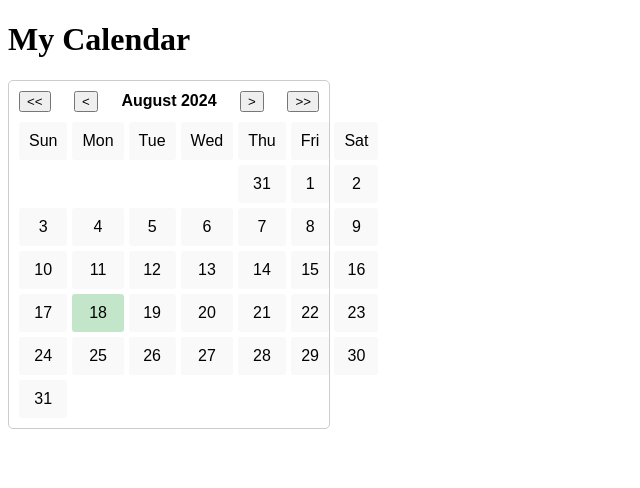
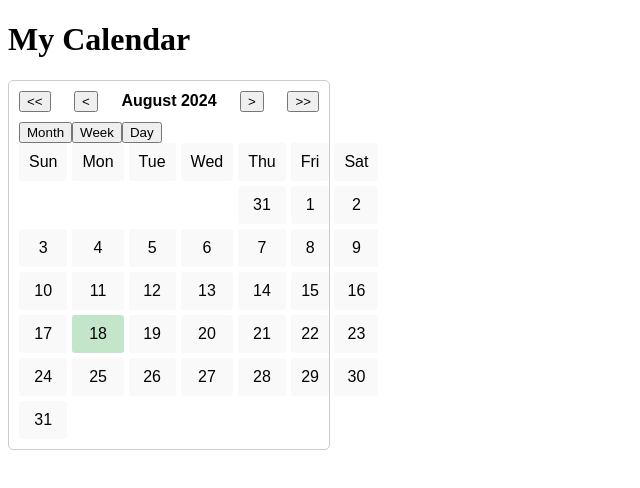
Before and after one commit to ankurhalder/calendar, a React (Vite) app: page / in a window 1280 px wide. Shown: the top 488 px of the page, without its empty margins (0-640 px from the left). Built offline with nearby package versions, Linux system fonts and the light colour scheme.

Commit message:
chore: Add view switcher to calendar component

```diff
--- a/src/components/Calendar.jsx
+++ b/src/components/Calendar.jsx
@@ -8,6 +8,7 @@ const Calendar = () => {
   const [newEvent, setNewEvent] = useState("");
   const [recurrence, setRecurrence] = useState("none");
   const [category, setCategory] = useState("work");
+  const [view, setView] = useState("month");
 
   const daysOfWeek = ["Sun", "Mon", "Tue", "Wed", "Thu", "Fri", "Sat"];
 
@@ -53,6 +54,10 @@ const Calendar = () => {
     );
   };
 
+  const changeView = (viewType) => {
+    setView(viewType);
+  };
+
   const generateCalendar = () => {
     const calendarDays = [];
     let day = firstDayOfMonth;
@@ -76,7 +81,44 @@ const Calendar = () => {
     return calendarDays;
   };
 
-  const calendarDays = generateCalendar();
+  const generateWeekView = () => {
+    const startOfWeek = new Date(currentDate);
+    startOfWeek.setDate(currentDate.getDate() - currentDate.getDay());
+    const weekDays = [];
+    for (let i = 0; i < 7; i++) {
+      weekDays.push(new Date(startOfWeek));
+      startOfWeek.setDate(startOfWeek.getDate() + 1);
+    }
+    return weekDays;
+  };
+
+  const generateDayView = () => {
+    return [new Date(currentDate)];
+  };
+
+  const getEventsForDate = (date) => {
+    const dateKey = date.toDateString();
+    let dateEvents = events[dateKey] || [];
+    Object.keys(events).forEach((key) => {
+      events[key].forEach((event) => {
+        if (event.recurrence !== "none") {
+          if (
+            event.recurrence === "daily" ||
+            (event.recurrence === "weekly" &&
+              new Date(key).getDay() === date.getDay()) ||
+            (event.recurrence === "monthly" &&
+              new Date(key).getDate() === date.getDate()) ||
+            (event.recurrence === "yearly" &&
+              new Date(key).getMonth() === date.getMonth() &&
+              new Date(key).getDate() === date.getDate())
+          ) {
+            dateEvents.push(event);
+          }
+        }
+      });
+    });
+    return dateEvents;
+  };
 
   const handleDayClick = (day) => {
     setSelectedDate(day);
@@ -106,49 +148,23 @@ const Calendar = () => {
     setEvents(updatedEvents);
   };
 
-  const getEventsForDate = (date) => {
-    const dateKey = date.toDateString();
-    let dateEvents = events[dateKey] || [];
-    Object.keys(events).forEach((key) => {
-      events[key].forEach((event) => {
-        if (event.recurrence !== "none") {
-          if (
-            event.recurrence === "daily" ||
-            (event.recurrence === "weekly" &&
-              new Date(key).getDay() === date.getDay()) ||
-            (event.recurrence === "monthly" &&
-              new Date(key).getDate() === date.getDate()) ||
-            (event.recurrence === "yearly" &&
-              new Date(key).getMonth() === date.getMonth() &&
-              new Date(key).getDate() === date.getDate())
-          ) {
-            dateEvents.push(event);
-          }
-        }
-      });
-    });
-    return dateEvents;
-  };
+  const renderCalendarGrid = () => {
+    const days =
+      view === "month"
+        ? generateCalendar()
+        : view === "week"
+        ? generateWeekView()
+        : generateDayView();
 
-  return (
-    <div className="calendar-container">
-      <div className="calendar-header">
-        <button onClick={prevYear}>&lt;&lt;</button>
-        <button onClick={prevMonth}>&lt;</button>
-        <div className="current-month">
-          {currentDate.toLocaleString("default", { month: "long" })}{" "}
-          {currentDate.getFullYear()}
-        </div>
-        <button onClick={nextMonth}>&gt;</button>
-        <button onClick={nextYear}>&gt;&gt;</button>
-      </div>
+    return (
       <div className="calendar-grid">
-        {daysOfWeek.map((day) => (
-          <div key={day} className="day-of-week">
-            {day}
-          </div>
-        ))}
-        {calendarDays.map((day, index) => (
+        {view === "month" &&
+          daysOfWeek.map((day) => (
+            <div key={day} className="day-of-week">
+              {day}
+            </div>
+          ))}
+        {days.map((day, index) => (
           <div
             key={index}
             className={`calendar-day ${day ? "" : "empty"} ${
@@ -169,6 +185,27 @@ const Calendar = () => {
           </div>
         ))}
       </div>
+    );
+  };
+
+  return (
+    <div className="calendar-container">
+      <div className="calendar-header">
+        <button onClick={prevYear}>&lt;&lt;</button>
+        <button onClick={prevMonth}>&lt;</button>
+        <div className="current-month">
+          {currentDate.toLocaleString("default", { month: "long" })}{" "}
+          {currentDate.getFullYear()}
+        </div>
+        <button onClick={nextMonth}>&gt;</button>
+        <button onClick={nextYear}>&gt;&gt;</button>
+      </div>
+      <div className="view-switcher">
+        <button onClick={() => changeView("month")}>Month</button>
+        <button onClick={() => changeView("week")}>Week</button>
+        <button onClick={() => changeView("day")}>Day</button>
+      </div>
+      {renderCalendarGrid()}
       {selectedDate && (
         <div className="event-form">
           <h3>Events on {selectedDate.toDateString()}</h3>
```
